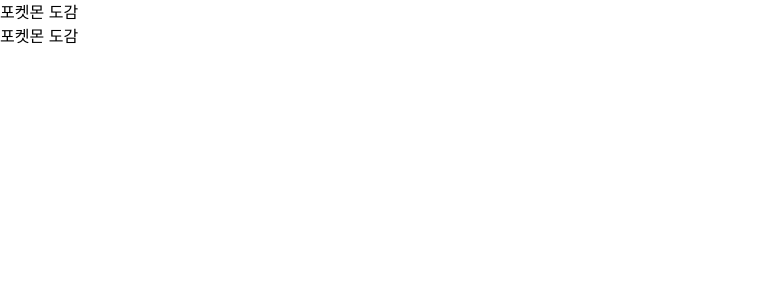
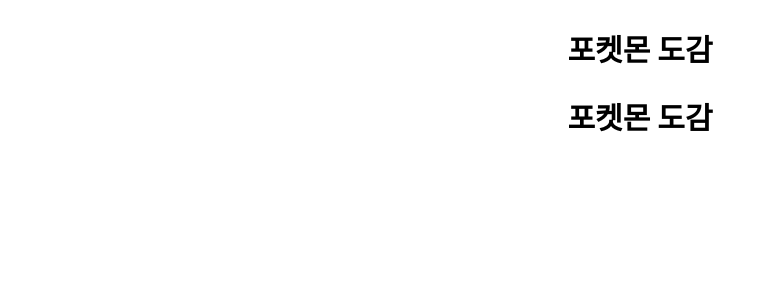
Before and after one commit to JEON-SEUNGBHIN/pokemonlist, a Next.js app: page /header in a window 1280 px wide. Shown: the top 300 px of the page, without its empty margins (0-774 px from the left). Built offline with nearby package versions, Linux system fonts and the light colour scheme.

Commit message:
style: 헤더 및 포켓몬 리스트 페이지(main page) 기본 스타일 작성

```diff
--- a/src/app/header/page.tsx
+++ b/src/app/header/page.tsx
@@ -3,9 +3,9 @@ import React from "react";
 
 const HeaderPage = () => {
   return (
-    <header>
-      <nav>
-        <Link href="/">포켓몬 도감</Link>
+    <header className="w-full my-8 text-center">
+      <nav className="m-auto">
+        <Link href="/" className="text-3xl font-bold">포켓몬 도감</Link>
       </nav>
     </header>
   );
--- a/src/app/main/page.tsx
+++ b/src/app/main/page.tsx
@@ -28,12 +28,13 @@ const MainPage = () => {
   }
 
   return (
-    <div>
-      <ul>
+    <div className="flex flex-col">
+      <ul className="grid 2xl:grid-cols-6 xl:grid-cols-5 lg:grid-cols-4 md:grid-cols-3 sm:grid-cols-2 m-6">
         {pokemonList.map((pokemon) => (
-          <li key={pokemon.id}>
+          <li key={pokemon.id} className="m-2 p-2 border rounded-lg cursor-pointer">
             <img src={pokemon.sprites.front_default} alt={pokemon.name} />
-            {pokemon.id}. {pokemon.korean_name}
+            <p className="font-semibold">{pokemon.korean_name}</p>
+            <p>도감 번호: {pokemon.id}</p>
           </li>
         ))}
       </ul>
```
